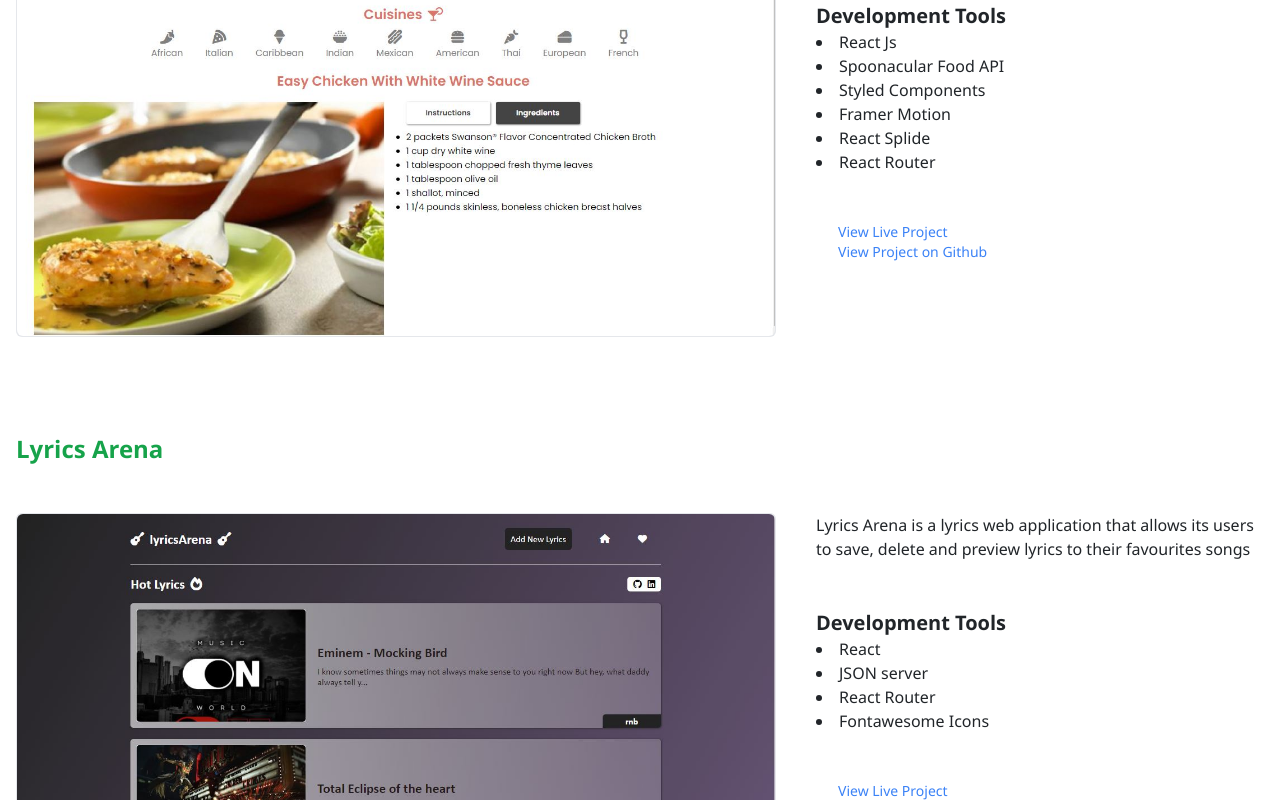
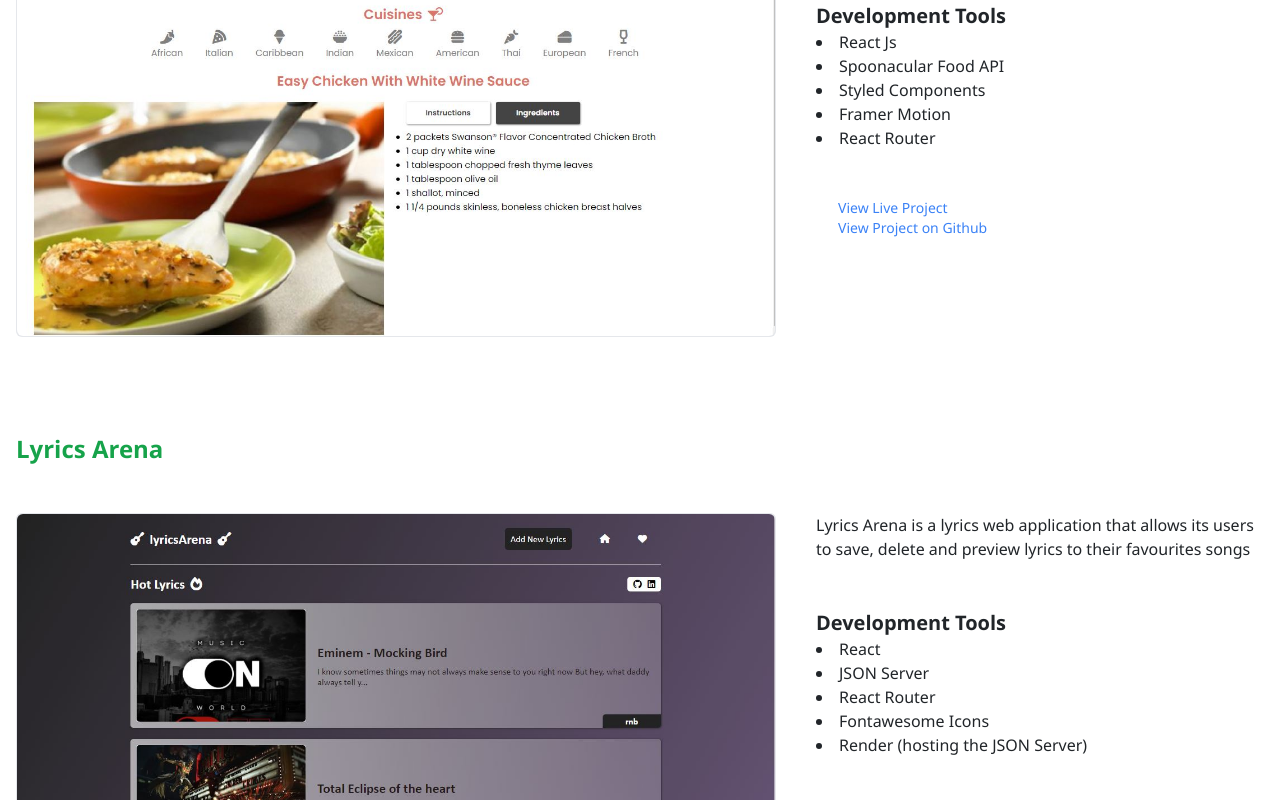
Before and after one commit to Davismeru/developer-portfolio-react, a React (Vite) app: page / in a window 1280 px wide. Shown: the part 3160-3960 px from the top of the page. Built offline with nearby package versions, Linux system fonts and the light colour scheme; some icons are missing.

Commit message:
added the projects Lyrics Arena and Sweet Recipes

```diff
--- a/src/components/Portfolio.jsx
+++ b/src/components/Portfolio.jsx
@@ -25,18 +25,18 @@ function Portfolio() {
             title: 'Sweet Recipes',
             imgSrc: 'project_3.JPG',
             description: `Sweet Recipes is a web application that showcases different recipes from diffrerent Cuisines from all over the world`,
-            tools: ['React Js', 'Spoonacular Food API', 'Styled Components', 'Framer Motion', 'React Splide', 'React Router'],
-            projectLink: 'https://google.com',
-            gitHubLink: 'https://github.com'
+            tools: ['React Js', 'Spoonacular Food API', 'Styled Components', 'Framer Motion', 'React Router'],
+            projectLink: 'https://sweetrecipes.pages.dev/',
+            gitHubLink: 'https://github.com/Davismeru/sweet-recipes-react'
         },
 
         {
             title: 'Lyrics Arena',
             imgSrc: 'project_4.JPG',
             description: `Lyrics Arena is a lyrics web application that allows its users to save, delete and preview lyrics to their favourites songs `,
-            tools: ['React', 'JSON server', 'React Router', 'Fontawesome Icons'],
-            projectLink: 'https://google.com',
-            gitHubLink: 'https://github.com'
+            tools: ['React', 'JSON Server', 'React Router', 'Fontawesome Icons', "Render (hosting the JSON Server)"],
+            projectLink: 'https://lyricsarena.pages.dev/',
+            gitHubLink: 'https://github.com/Davismeru/lyrics-arena-react'
         },
     ]
   return (
```
